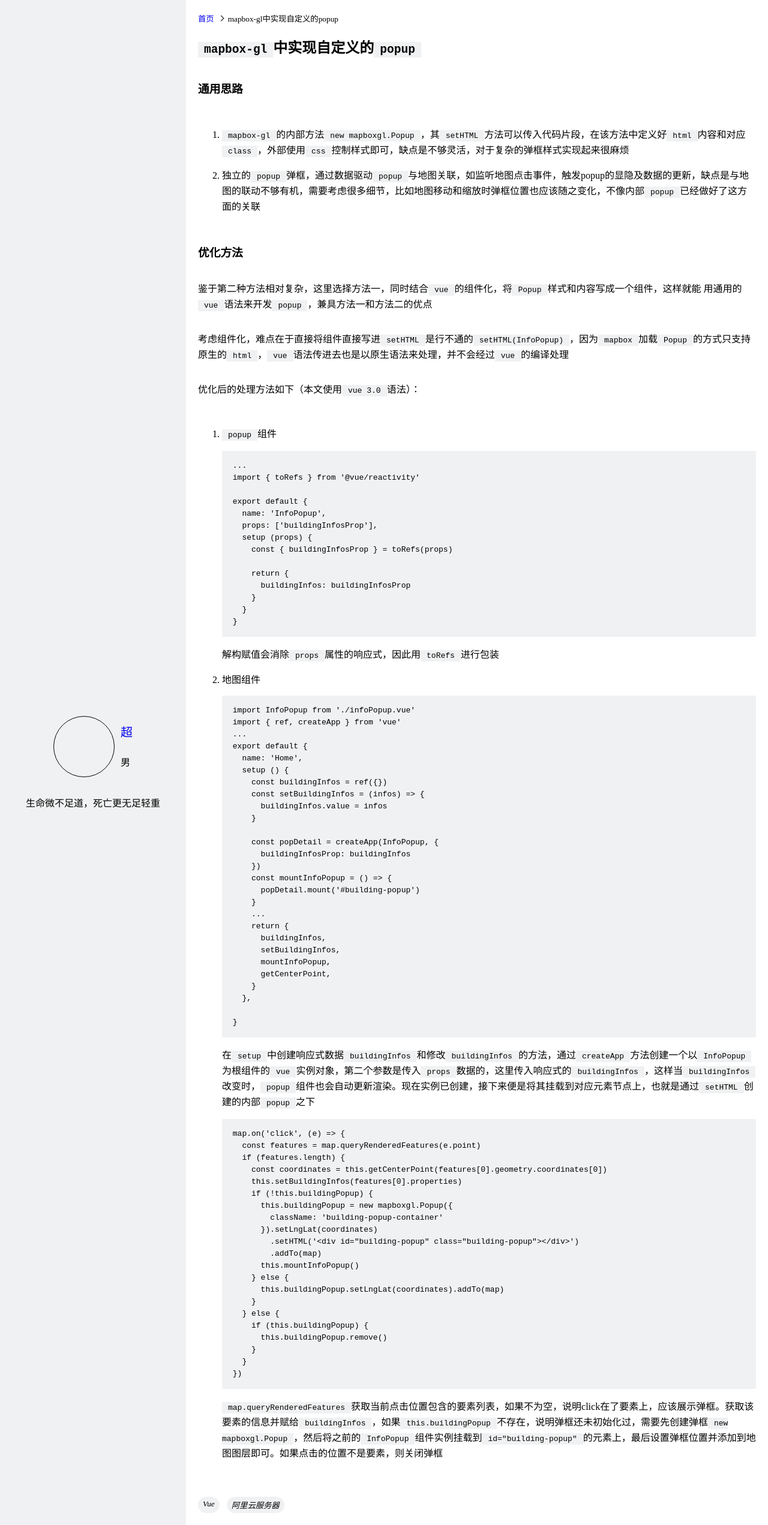
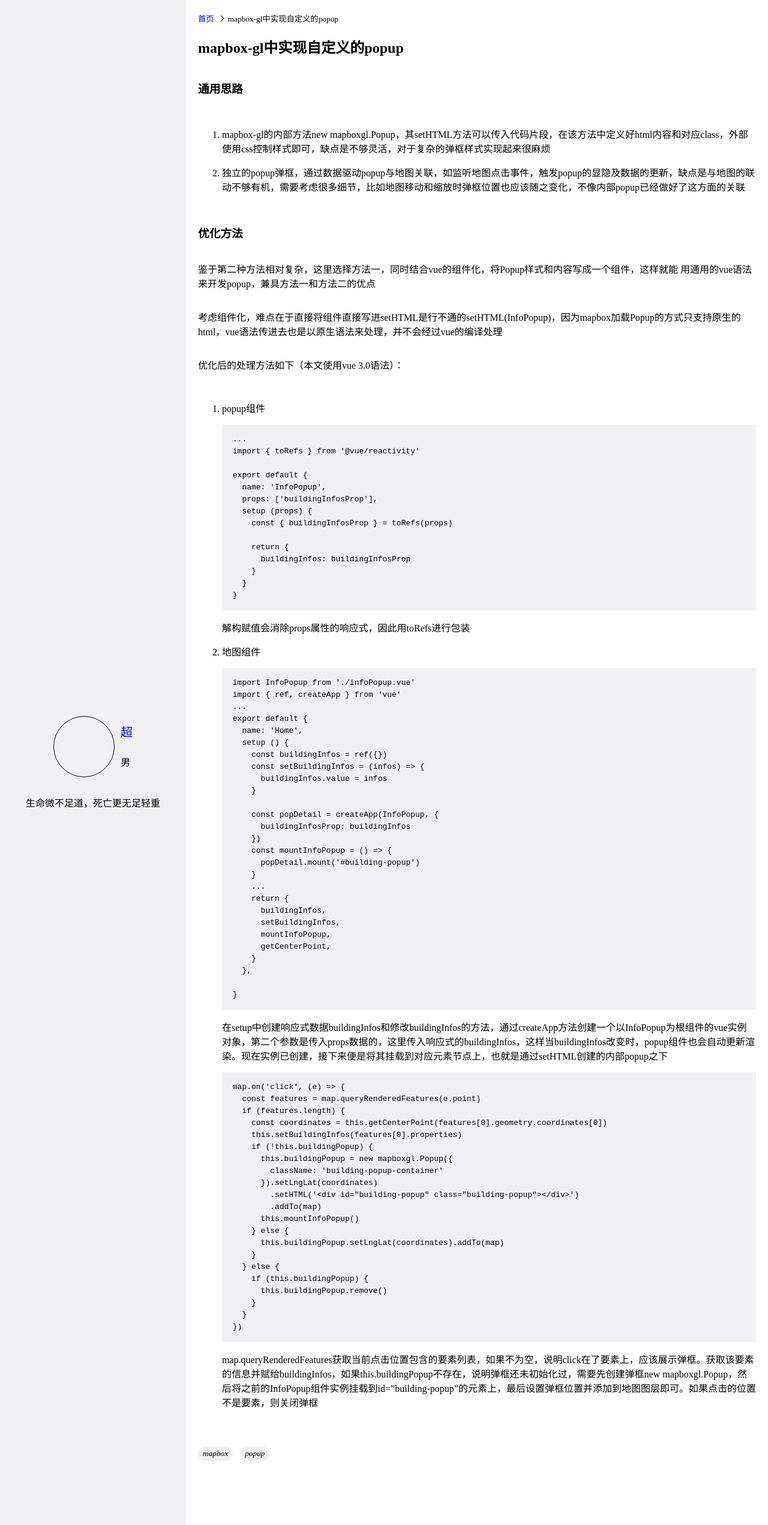
Before and after one commit to ChaoFish/ChaoFish.github.io, a Jekyll site: the page built from _posts/2021-12-21-popup.md, in a window 1280 px wide. Shown: the whole page at 60% size. Built offline with Jekyll 4.4.1, drawn with Linux system fonts in a browser that asks for light colours.

Commit message:
更新文章popup

````diff
--- a/_posts/2021-12-21-popup.md
+++ b/_posts/2021-12-21-popup.md
@@ -2,26 +2,26 @@
 layout: post
 title: mapbox-gl中实现自定义的popup
 date: 2021-12-21 15:37:44 +0800
-tags: Vue 阿里云服务器
+tags: mapbox popup
 ---
 
-# `mapbox-gl`中实现自定义的`popup`
+# mapbox-gl中实现自定义的popup
 
 ### 通用思路
 
-1. `mapbox-gl`的内部方法`new mapboxgl.Popup`，其`setHTML`方法可以传入代码片段，在该方法中定义好`html`内容和对应`class`，外部使用`css`控制样式即可，缺点是不够灵活，对于复杂的弹框样式实现起来很麻烦
+1. mapbox-gl的内部方法new mapboxgl.Popup，其setHTML方法可以传入代码片段，在该方法中定义好html内容和对应class，外部使用css控制样式即可，缺点是不够灵活，对于复杂的弹框样式实现起来很麻烦
 
-2. 独立的`popup`弹框，通过数据驱动`popup`与地图关联，如监听地图点击事件，触发popup的显隐及数据的更新，缺点是与地图的联动不够有机，需要考虑很多细节，比如地图移动和缩放时弹框位置也应该随之变化，不像内部`popup`已经做好了这方面的关联
+2. 独立的popup弹框，通过数据驱动popup与地图关联，如监听地图点击事件，触发popup的显隐及数据的更新，缺点是与地图的联动不够有机，需要考虑很多细节，比如地图移动和缩放时弹框位置也应该随之变化，不像内部popup已经做好了这方面的关联
 
 ### 优化方法
 
-鉴于第二种方法相对复杂，这里选择方法一，同时结合`vue`的组件化，将`Popup`样式和内容写成一个组件，这样就能 用通用的`vue`语法来开发`popup`，兼具方法一和方法二的优点
+鉴于第二种方法相对复杂，这里选择方法一，同时结合vue的组件化，将Popup样式和内容写成一个组件，这样就能 用通用的vue语法来开发popup，兼具方法一和方法二的优点
 
-考虑组件化，难点在于直接将组件直接写进`setHTML`是行不通的`setHTML(InfoPopup)`，因为`mapbox`加载`Popup`的方式只支持原生的`html`，`vue`语法传进去也是以原生语法来处理，并不会经过`vue`的编译处理
+考虑组件化，难点在于直接将组件直接写进setHTML是行不通的setHTML(InfoPopup)，因为mapbox加载Popup的方式只支持原生的html，vue语法传进去也是以原生语法来处理，并不会经过vue的编译处理
 
-优化后的处理方法如下（本文使用`vue 3.0`语法）：
+优化后的处理方法如下（本文使用vue 3.0语法）：
 
-1. `popup`组件
+1. popup组件
 
     ```
     ...
@@ -40,7 +40,7 @@
     }
     ```
 
-    解构赋值会消除`props`属性的响应式，因此用`toRefs`进行包装
+    解构赋值会消除props属性的响应式，因此用toRefs进行包装
 
 2. 地图组件
 
@@ -74,7 +74,7 @@
     }
     ```
 
-    在`setup`中创建响应式数据`buildingInfos`和修改`buildingInfos`的方法，通过`createApp`方法创建一个以`InfoPopup`为根组件的`vue`实例对象，第二个参数是传入`props`数据的，这里传入响应式的`buildingInfos`，这样当`buildingInfos`改变时，`popup`组件也会自动更新渲染。现在实例已创建，接下来便是将其挂载到对应元素节点上，也就是通过`setHTML`创建的内部`popup`之下
+    在setup中创建响应式数据buildingInfos和修改buildingInfos的方法，通过createApp方法创建一个以InfoPopup为根组件的vue实例对象，第二个参数是传入props数据的，这里传入响应式的buildingInfos，这样当buildingInfos改变时，popup组件也会自动更新渲染。现在实例已创建，接下来便是将其挂载到对应元素节点上，也就是通过setHTML创建的内部popup之下
 
     ```
     map.on('click', (e) => {
@@ -100,4 +100,4 @@
     })
     ```
 
-    `map.queryRenderedFeatures`获取当前点击位置包含的要素列表，如果不为空，说明click在了要素上，应该展示弹框。获取该要素的信息并赋给`buildingInfos`，如果`this.buildingPopup`不存在，说明弹框还未初始化过，需要先创建弹框`new mapboxgl.Popup`，然后将之前的`InfoPopup`组件实例挂载到`id="building-popup"`的元素上，最后设置弹框位置并添加到地图图层即可。如果点击的位置不是要素，则关闭弹框
+    map.queryRenderedFeatures获取当前点击位置包含的要素列表，如果不为空，说明click在了要素上，应该展示弹框。获取该要素的信息并赋给buildingInfos，如果this.buildingPopup不存在，说明弹框还未初始化过，需要先创建弹框new mapboxgl.Popup，然后将之前的InfoPopup组件实例挂载到id="building-popup"的元素上，最后设置弹框位置并添加到地图图层即可。如果点击的位置不是要素，则关闭弹框
````
